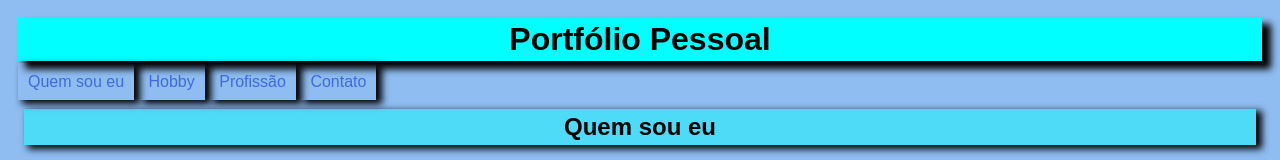
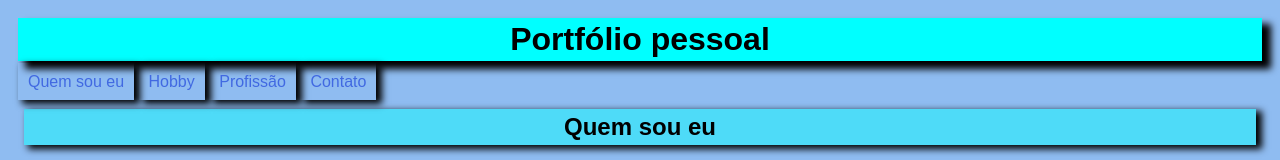
Before and after one commit to marcio520/MarcioS, a plain HTML site: page index.html in a window 1280 px wide. Shown: the top 160 px of the page. Drawn offline with Linux system fonts and the light colour scheme.

Commit message:
Update index.html

```diff
--- a/index.html
+++ b/index.html
@@ -10,7 +10,7 @@
 </head>
 <body>
     <header>
-        <h1>Portfólio Pessoal</h1>
+        <h1>Portfólio pessoal</h1>
     </header>
     <nav>
         <a href="Marcio dos Santos.html" target="_blank" rel="external">Quem sou eu</a>
```
